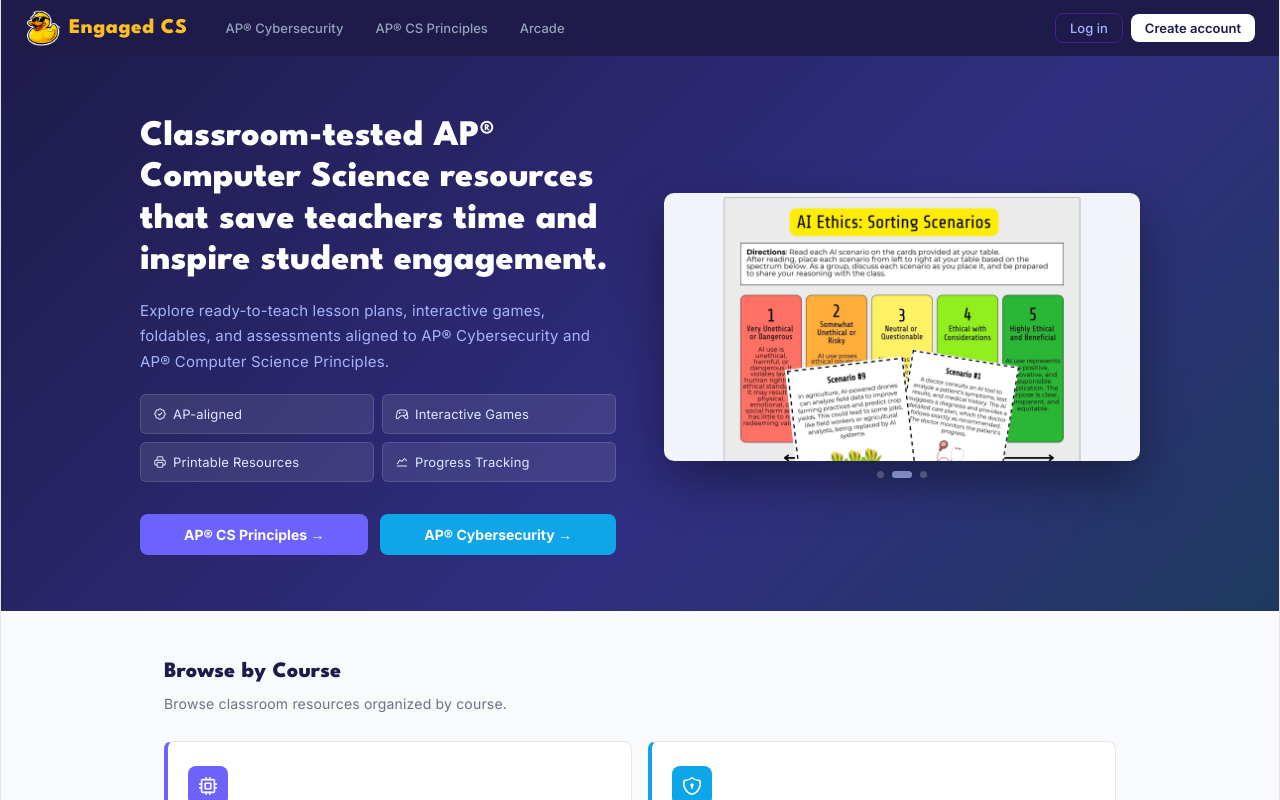
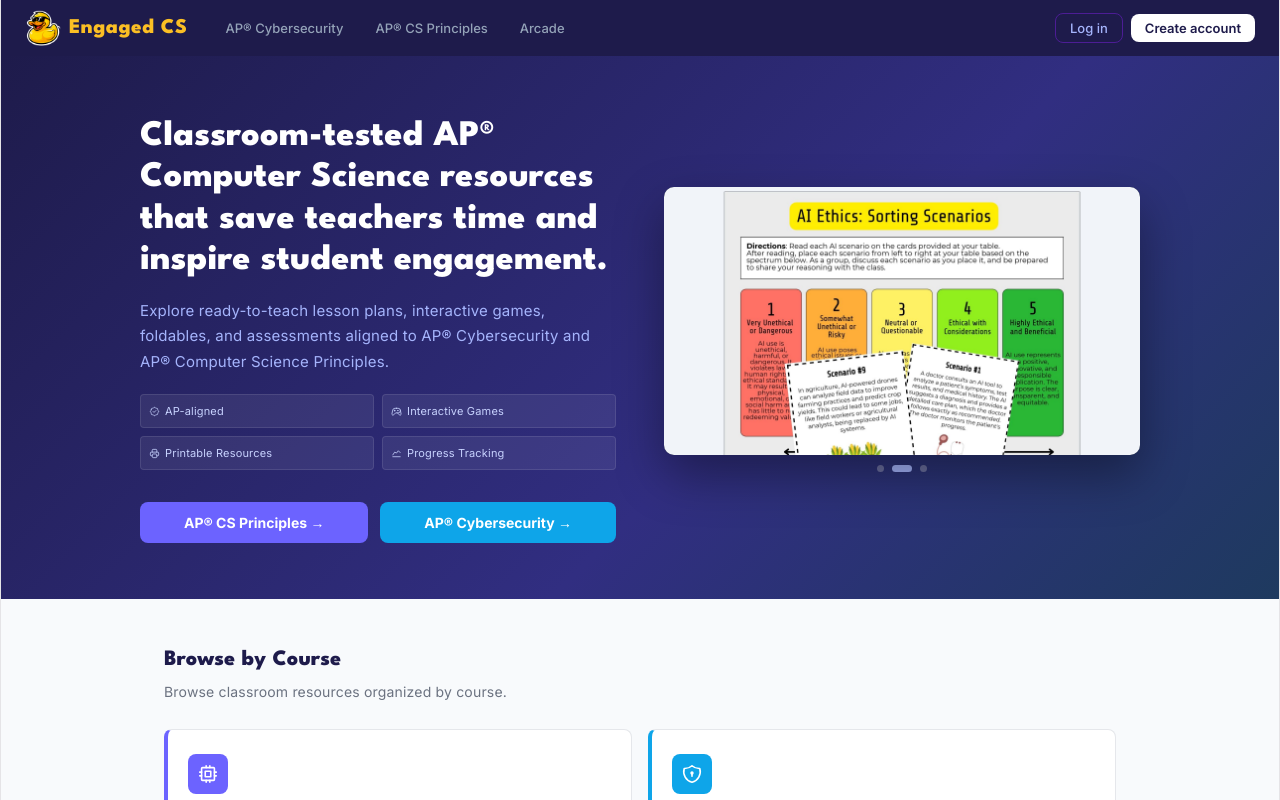
Before and after one commit to as1592/logic-lab, a React (Vite) app: page / in a window 1280 px wide. Shown: the top 800 px of the page. Built offline with nearby package versions, Linux system fonts and the light colour scheme.

Commit message:
Update App.jsx

```diff
--- a/src/App.jsx
+++ b/src/App.jsx
@@ -1647,12 +1647,12 @@
               </div>
               <div style={{ display: "grid", gridTemplateColumns: "1fr 1fr", gap: 8, marginBottom: 32 }}>
                 {[
-                  { icon: <IconRosetteDiscountCheck size={14} stroke={1.75} />, label: "AP-aligned" },
-                  { icon: <IconDeviceGamepad2 size={14} stroke={1.75} />, label: "Interactive Games" },
-                  { icon: <IconPrinter size={14} stroke={1.75} />, label: "Printable Resources" },
-                  { icon: <IconChartLine size={14} stroke={1.75} />, label: "Progress Tracking" },
+                  { icon: <IconRosetteDiscountCheck size={11} stroke={1.75} />, label: "AP-aligned" },
+                  { icon: <IconDeviceGamepad2 size={11} stroke={1.75} />, label: "Interactive Games" },
+                  { icon: <IconPrinter size={11} stroke={1.75} />, label: "Printable Resources" },
+                  { icon: <IconChartLine size={11} stroke={1.75} />, label: "Progress Tracking" },
                 ].map(b => (
-                  <div key={b.label} style={{ background: "#ffffff18", border: "1px solid #ffffff22", borderRadius: 6, padding: "6px 12px", fontFamily: "'Inter', sans-serif", fontSize: 13, color: "#E0E7FF", display: "flex", alignItems: "center", gap: 6 }}>
+                  <div key={b.label} style={{ background: "#ffffff12", border: "1px solid #ffffff1a", borderRadius: 4, padding: "3px 8px", fontFamily: "'Inter', sans-serif", fontSize: 11, color: "#C7D2FE", display: "flex", alignItems: "center", gap: 5 }}>
                     {b.icon}{b.label}
                   </div>
                 ))}
```
